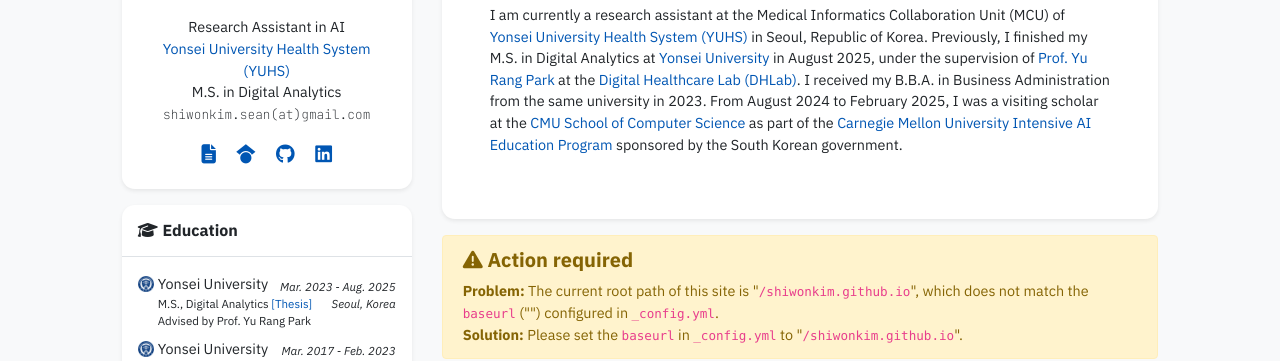
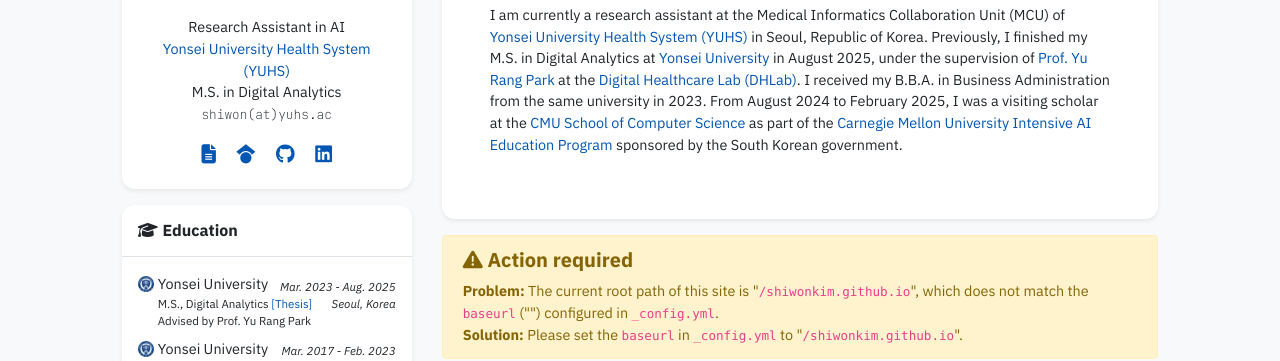
Before and after one commit to shiwonkim/shiwonkim.github.io, a Jekyll site: the page built from index.html, in a window 1280 px wide and 900 px high, scrolled down 348 px. Shown: the part 154-515 px from the top of the window. Built offline with Jekyll 4.4.1, drawn with Linux system fonts in a browser that asks for light colours; nearby versions of some CDN libraries; some web fonts are replaced; a style sheet for code colours, icons or effects is not loaded.

Commit message:
edit profile

```diff
--- a/_data/profile.yml
+++ b/_data/profile.yml
@@ -10,7 +10,7 @@
 - name: M.S. in Digital Analytics
 
 
-email: "shiwonkim.sean@gmail.com"
+email: "shiwon@yuhs.ac"
 cv_link: https://shiwonkim.github.io/uploads/CV_ShiwonKim.pdf
 gscholar: 2M8pQ4MAAAAJ  # This is an example, replace it with your own Google Scholar ID
 github: shiwonkim
```
